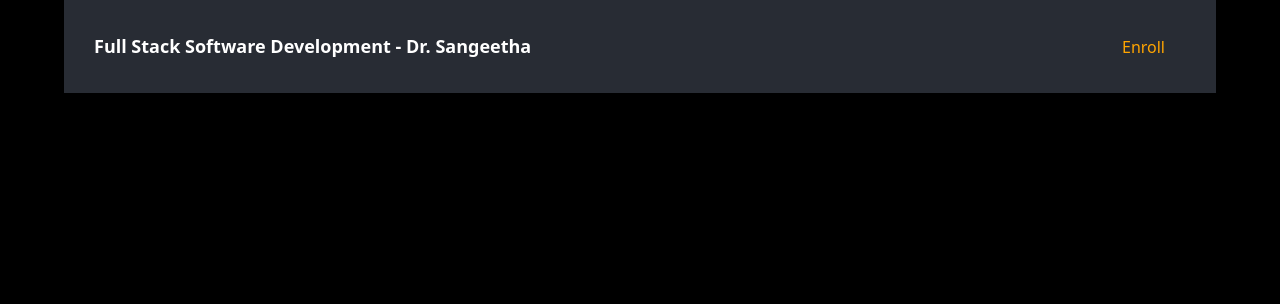
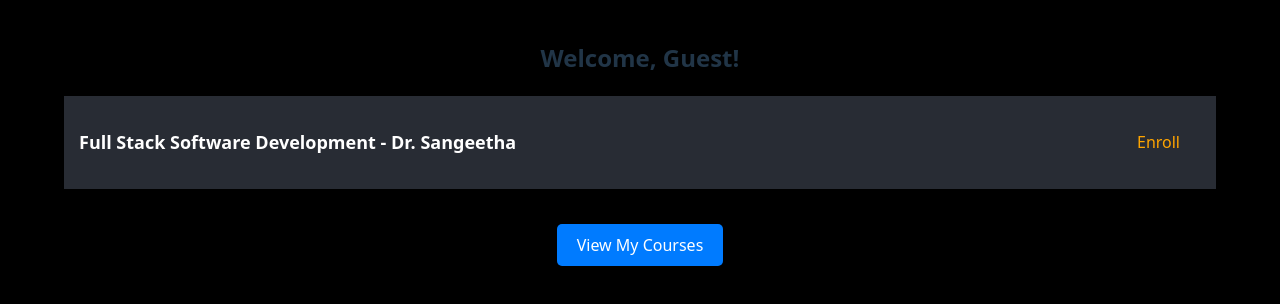
Before and after one commit to Kaviee31/review, a React (Vite) app: page /student-dashboard in a window 1280 px wide. Shown: the top 304 px of the page. Built offline with nearby package versions, Linux system fonts and the light colour scheme; no server answers.

Commit message:
Mongo DB mostly added

```diff
--- a/package.json
+++ b/package.json
@@ -13,10 +13,13 @@
     "@firebase/app": "^0.11.3",
     "@firebase/auth": "^1.9.1",
     "@google/generative-ai": "^0.24.0",
+    "axios": "^1.8.4",
+    "body-parser": "^2.2.0",
     "cors": "^2.8.5",
     "dotenv": "^16.4.7",
     "express": "^4.21.2",
     "firebase": "^11.5.0",
+    "mongoose": "^8.13.1",
     "multer": "^1.4.5-lts.2",
     "path": "^0.12.7",
     "pdf-parse": "^1.1.1",
--- a/src/App.jsx
+++ b/src/App.jsx
@@ -3,6 +3,8 @@ import Login from "./components/Login";
 import Signup from "./components/Signup";
 import TeacherDashboard from "./components/TeacherDashboard";
 import StudentDashboard from "./components/StudentDashboard";
+import StudentCourses from "./components/StudentCourses";
+import TeacherCourses from "./components/TeacherCourses";
 
 function App() {
   return (
@@ -12,6 +14,8 @@ function App() {
         <Route path="/signup" element={<Signup />} />
         <Route path="/teacher-dashboard" element={<TeacherDashboard />} />
         <Route path="/student-dashboard" element={<StudentDashboard />} />
+        <Route path="/student-courses" element={<StudentCourses />} />
+        <Route path="/teacher-courses" element={<TeacherCourses />} />
       </Routes>
     </Router>
   );
--- /dev/null
+++ b/src/components/StudentCourses.jsx
@@ -0,0 +1,38 @@
+import React, { useState, useEffect } from "react";
+import axios from "axios";
+import { auth } from "../firebase";
+import { onAuthStateChanged } from "firebase/auth";
+
+function StudentCourses() {
+  const [courses, setCourses] = useState([]);
+  const [studentName, setStudentName] = useState("Guest");
+
+  useEffect(() => {
+    onAuthStateChanged(auth, (user) => {
+      if (user) {
+        setStudentName(user.displayName || user.email);
+      }
+    });
+  }, []);
+
+  useEffect(() => {
+    if (studentName !== "Guest") {
+      axios.get(`http://localhost:5000/student-courses/${studentName}`)
+        .then((res) => setCourses(res.data))
+        .catch((err) => console.log(err));
+    }
+  }, [studentName]);
+
+  return (
+    <div>
+      <h2>Enrolled Courses for {studentName}</h2>
+      <ul>
+        {courses.map((course, index) => (
+          <li key={index}>{course.courseName} - {course.teacherName}</li>
+        ))}
+      </ul>
+    </div>
+  );
+}
+
+export default StudentCourses;
--- a/src/components/StudentDashboard.css
+++ b/src/components/StudentDashboard.css
@@ -3,14 +3,13 @@
     width: 100vw;
     height: 100vh;
     display: flex;
-    justify-content: center; /* Centers horizontally */
-    align-items: flex-start; /* Aligns content to the top */
+    flex-direction: column; /* ✅ Stack elements vertically */
+    align-items: center; /* ✅ Center elements */
     padding-top: 20px;
-    position: relative;
 }
 
 .course-container {
-    width: 90%; /* Occupies 90% of screen width */
+    width: 90%;
     background-color: #282c34;
     color: white;
     padding: 15px;
@@ -19,12 +18,8 @@
     display: flex;
     justify-content: space-between;
     align-items: center;
-    padding: 15px 30px;
     box-sizing: border-box;
-    position: absolute;
-    top: 0;
-    left: 50%;
-    transform: translateX(-50%); /* Centers it horizontally */
+    margin-bottom: 15px; /* ✅ Add margin for spacing */
 }
 
 .course-container:hover {
@@ -53,3 +48,27 @@
     color: darkorange; /* Changes text color to dark orange on hover */
     border-color: darkorange; /* Changes border color to dark orange */
 }
+
+
+.link-container {
+    margin-top: 20px;
+    text-align: center;
+  }
+
+  .view-courses-link {
+    text-decoration: none;
+  }
+
+  .view-courses-btn {
+    padding: 10px 20px;
+    font-size: 16px;
+    background-color: #007bff;
+    color: white;
+    border: none;
+    cursor: pointer;
+    border-radius: 5px;
+  }
+
+  .view-courses-btn:hover {
+    background-color: #0056b3;
+  }
--- a/src/components/StudentDashboard.jsx
+++ b/src/components/StudentDashboard.jsx
@@ -1,13 +1,51 @@
-import React from 'react';
+import React, { useEffect, useState } from 'react';
+import { auth } from '.././firebase.js';
+import { onAuthStateChanged } from "firebase/auth";
+import axios from 'axios';
 import './StudentDashboard.css';
+import { Link } from "react-router-dom";
+
 
 function StudentDashboard() {
+  const [studentName, setStudentName] = useState("Guest");
+
+  useEffect(() => {
+    onAuthStateChanged(auth, (user) => {
+      if (user) {
+        setStudentName(user.displayName || user.email);
+      }
+    });
+  }, []);
+
+  const courses = [
+    { name: "Full Stack Software Development", teacher: "Dr. Sangeetha" },
+
+  ];
+
+  const handleEnroll = async (courseName, teacherName) => {
+    try {
+      await axios.post("http://localhost:5000/enroll", { studentName, courseName, teacherName });
+      alert("Enrolled successfully!");
+    } catch (error) {
+      alert(error.response?.data?.error || "Error enrolling");
+    }
+  };
+
   return (
     <div className="student">
-
-      <div className="course-container">
-        <p>Full Stack Software Development            -            Dr. Sangeetha</p>
-        <button className="enroll-btn">Enroll</button>
+      <h2>Welcome, {studentName}!</h2>
+      {courses.map((course, index) => (
+        <div key={index} className="course-container">
+          <p>{course.name} - {course.teacher}</p>
+          <button className="enroll-btn" onClick={() => handleEnroll(course.name, course.teacher)}>
+            Enroll
+          </button>
+        </div>
+      ))}
+            <div className="link-container">
+        <Link to="/student-courses" className="view-courses-link">
+          <button className="view-courses-btn">View My Courses</button>
+        </Link>
       </div>
     </div>
   );
--- /dev/null
+++ b/src/components/TeacherCourses.jsx
@@ -0,0 +1,50 @@
+import React, { useState, useEffect } from "react";
+import axios from "axios";
+import { auth } from "../firebase";
+import { onAuthStateChanged } from "firebase/auth";
+
+function TeacherCourses() {
+  const [students, setStudents] = useState([]);
+  const [teacherName, setTeacherName] = useState("Guest");
+
+  useEffect(() => {
+    onAuthStateChanged(auth, (user) => {
+      if (user) {
+        setTeacherName(user.displayName || user.email);
+      }
+    });
+  }, []);
+
+  useEffect(() => {
+    if (teacherName !== "Guest" && teacherName !== "") {
+      axios.get(`http://localhost:5000/teacher-courses/${teacherName}`)
+        .then((res) => setStudents(res.data))
+        .catch((err) => console.log(err));
+    }
+  }, [teacherName]);
+
+
+  return (
+    <div>
+      <h2>Enrolled Students for {teacherName}</h2>
+      <table border="1">
+        <thead>
+          <tr>
+            <th>Course Name</th>
+            <th>Student Name</th>
+          </tr>
+        </thead>
+        <tbody>
+          {students.map((student, index) => (
+            <tr key={index}>
+              <td>{student.courseName}</td>
+              <td>{student.studentName}</td>
+            </tr>
+          ))}
+        </tbody>
+      </table>
+    </div>
+  );
+}
+
+export default TeacherCourses;
--- a/src/components/TeacherDashboard.css
+++ b/src/components/TeacherDashboard.css
@@ -69,3 +69,25 @@
 .dashboard-content button:hover {
     background-color: #0b0;
 }
+.link-container {
+    margin-top: 20px;
+    text-align: center;
+  }
+
+  .view-courses-link {
+    text-decoration: none;
+  }
+
+  .view-courses-btn {
+    padding: 10px 20px;
+    font-size: 16px;
+    background-color: #007bff;
+    color: white;
+    border: none;
+    cursor: pointer;
+    border-radius: 5px;
+  }
+
+  .view-courses-btn:hover {
+    background-color: #0056b3;
+  }
--- a/src/components/TeacherDashboard.jsx
+++ b/src/components/TeacherDashboard.jsx
@@ -2,6 +2,8 @@
 import React, { useState } from 'react';
 import './TeacherDashboard.css';
 import SyllabusDisplay from './SyllabusDisplay';
+import { Link } from "react-router-dom";
+
 
 function TeacherDashboard() {
   const [selectedFile, setSelectedFile] = useState(null);
@@ -105,6 +107,11 @@ function TeacherDashboard() {
 
         {showSyllabus && <SyllabusDisplay syllabus={syllabus} />}
       </div>
+      <div className="link-container">
+        <Link to="/teacher-courses" className="view-courses-link">
+          <button className="view-courses-btn">View My Courses</button>
+        </Link>
+      </div>
     </div>
   );
 }
```
Also changed, not shown: src/server.js (added, +67 -0 lines), 1 other file (tests, documents, lock files or other folders).
